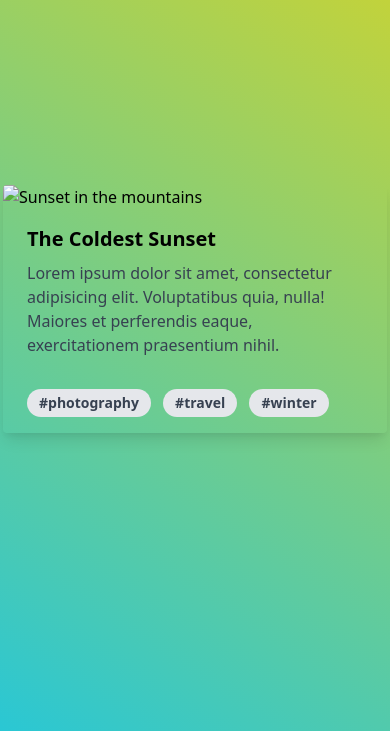
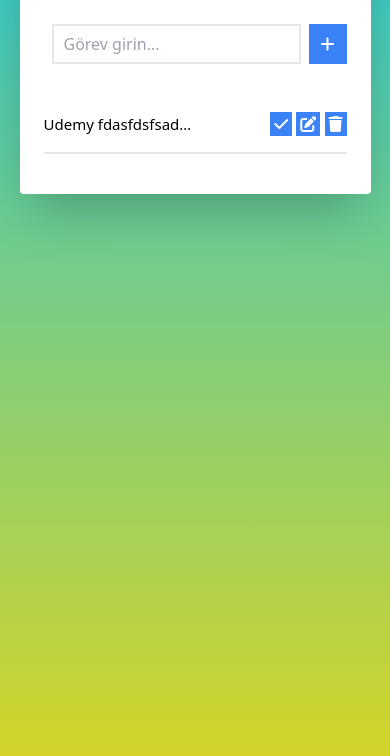
Before and after one commit to melihkocc/todoListWithTailwind, a website: page index.html in a window 390 px wide. Shown: the part 113-869 px from the top of the page. Before the commit the page ends 844 px from the top, so only its background shows below. Drawn offline with nearby package versions, Linux system fonts and the light colour scheme.

Commit message:
html and css completed

```diff
--- a/index.html
+++ b/index.html
@@ -8,20 +8,27 @@
     <title>Todo List</title>
     <link rel="stylesheet" href="styles/style.css">
     <link href="https://unpkg.com/tailwindcss@^2/dist/tailwind.min.css" rel="stylesheet">
+    <link rel="stylesheet" href="https://cdnjs.cloudflare.com/ajax/libs/font-awesome/6.4.2/css/all.min.css">
 </head>
-<body>
-    <div class="max-w-sm rounded overflow-hidden shadow-lg">
-        <img class="w-full" src="/img/card-top.jpg" alt="Sunset in the mountains">
-        <div class="px-6 py-4">
-          <div class="font-bold text-xl mb-2">The Coldest Sunset</div>
-          <p class="text-gray-700 text-base">
-            Lorem ipsum dolor sit amet, consectetur adipisicing elit. Voluptatibus quia, nulla! Maiores et perferendis eaque, exercitationem praesentium nihil.
-          </p>
+<body class="h-screen">
+    <div id="todoCard" class="rounded overflow-hidden bg-white shadow-2xl m-0 p-0">
+        <h1 class="text-center text-4xl font-semibold text-blue-500 my-7">Todo List</h1>
+        <div class="px-6 py-4 flex items-center">
+            <input type="text" id="input" class="border-2 w-11/12 block h-10 mx-2" placeholder="Görev girin...">
+            <i id="plusButton" class="fa-solid fa-plus cursor-pointer bg-blue-500 text-white m-0 p-3"></i>
         </div>
-        <div class="px-6 pt-4 pb-2">
-          <span class="inline-block bg-gray-200 rounded-full px-3 py-1 text-sm font-semibold text-gray-700 mr-2 mb-2">#photography</span>
-          <span class="inline-block bg-gray-200 rounded-full px-3 py-1 text-sm font-semibold text-gray-700 mr-2 mb-2">#travel</span>
-          <span class="inline-block bg-gray-200 rounded-full px-3 py-1 text-sm font-semibold text-gray-700 mr-2 mb-2">#winter</span>
+        <div class="px-6 pt-4 pb-10">
+            <div class="flex items-center justify-between border-b-2 py-4 m-auto w-full">
+                <span class="inputValue overflow-hidden whitespace-nowrap overflow-ellipsis">Udemy fdasfdsfsadfasfdsfadsfassadfadsfasdf Eğitimi Satın</span>
+                <div>
+                    <i class="fa-solid fa-check p-1 bg-blue-500 text-white cursor-pointer"></i>
+                    <i class="fa-solid fa-pen-to-square p-1 bg-blue-500 text-white cursor-pointer"></i>
+                    <i class="fa-solid fa-trash p-1 bg-blue-500 text-white cursor-pointer"></i>
+                </div>
+            </div>
         </div>
+    </div>
+
+    <script src="scripts/app.js"></script>
 </body>
 </html>
--- a/scripts/app.js
+++ b/scripts/app.js
@@ -0,0 +1,10 @@
+const input = document.getElementById("input")
+const plusButton = document.getElementById("plusButton")
+
+input.addEventListener("submit",submitForm)
+plusButton.addEventListener("click",submitForm)
+
+function submitForm(e){
+    e.preventDefault()
+    console.log("kabullendi")
+}
--- a/styles/style.css
+++ b/styles/style.css
@@ -1,7 +1,45 @@
-body{
-    height: 100vh;
+#input{
+  padding-left: 10px;
+}
+
+#input:focus{
+  outline: none;
+  padding-left: 10px;
+}
+
+
+
+@media screen and (min-width: 600px) {
+  body{
     display: flex;
     justify-content: center;
     align-items: center;
-    background: linear-gradient(33deg,rgba(42,199,212,1), rgba(211,212,42,1));
+    background: linear-gradient(rgba(42,199,212,1), rgba(211,212,42,1));
+    font-family: Arial, Helvetica, sans-serif;
+
 }
+  #todoCard {
+      min-width: 600px;
+  }
+  .inputValue{
+    max-width: 300px;
+    font-size: 20px;
+  }
+}
+
+@media screen and (max-width: 600px) {
+    body{
+      background: linear-gradient(rgba(42,199,212,1), rgba(211,212,42,1));;
+      font-family: Arial, Helvetica, sans-serif;
+    }
+    #todoCard {
+      margin-top: 25px;
+      width: 90% !important;
+      margin-left: auto;
+      margin-right: auto;
+    }
+    .inputValue{
+      max-width: 150px;
+      font-size: 15px;
+    }
+  }
```
